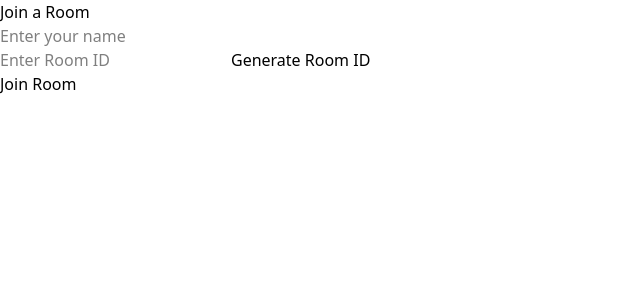
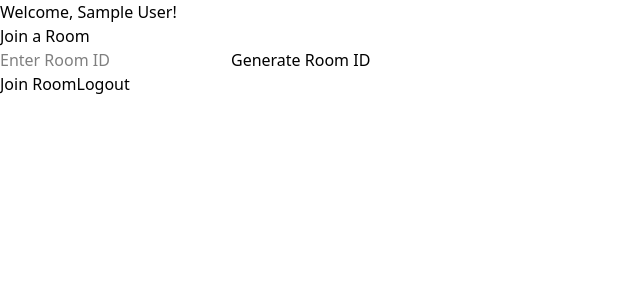
Before and after one commit to VedantJ28/REAL-TIME-COLLABORATIVE-CODE-EDITOR, a React (Vite) app in the folder client/: page / in a window 1280 px wide. Shown: the top 300 px of the page, without its empty margins (0-640 px from the left). Built offline with nearby package versions, Linux system fonts and the light colour scheme; no server answers; sample sign-in values are in the browser's storage.

Commit message:
Added protected Routes

```diff
--- a/client/src/App.jsx
+++ b/client/src/App.jsx
@@ -3,14 +3,29 @@ import { BrowserRouter as Router, Routes, Route } from "react-router-dom";
 import RoomPage from "./pages/RoomPage";
 import EditorPage from "./pages/EditorPage";
 import AuthPage from "./pages/AuthPage";
+import ProtectedRoute from "./components/ProtectedRoute";
 
 const App = () => {
   return (
     <Router>
       <Routes>
-        <Route path="/" element={<RoomPage />} />
-        <Route path="/editor/:roomId" element={<EditorPage />} />
-        <Route path= "/auth" element={<AuthPage />} />
+        <Route path="/auth" element={<AuthPage />} />
+        <Route
+          path="/"
+          element={
+            <ProtectedRoute>
+              <RoomPage />
+            </ProtectedRoute>
+          }
+        />
+        <Route
+          path="/editor/:roomId"
+          element={
+            <ProtectedRoute>
+              <EditorPage />
+            </ProtectedRoute>
+          }
+        />
       </Routes>
     </Router>
   );
--- /dev/null
+++ b/client/src/components/ProtectedRoute.jsx
@@ -0,0 +1,29 @@
+import React, { useEffect, useState } from 'react';
+import { auth } from '../utils/firebase';
+import { onAuthStateChanged } from 'firebase/auth';
+import { Navigate } from 'react-router-dom';
+
+const ProtectedRoute = ({ children }) => {
+    const [user, setUser] = useState(null);
+    const [loading, setLoading] = useState(true);
+
+    useEffect(() => {
+        const unsubscribe = onAuthStateChanged(auth, (currentUser) => {
+            setUser(currentUser);
+            setLoading(false);
+        });
+        return () => unsubscribe();
+    }, []);
+
+    if (loading) {
+        return <div>Loading...</div>;
+    }
+
+    if (!user) {
+        return <Navigate to="/auth" />;
+    }
+
+    return children;
+};
+
+export default ProtectedRoute;
--- a/client/src/pages/RoomPage.jsx
+++ b/client/src/pages/RoomPage.jsx
@@ -1,11 +1,21 @@
-import React, { useState } from "react";
+import React, { useState, useEffect } from "react";
 import { useNavigate } from "react-router-dom";
 import { v4 as uuidv4 } from "uuid";
+import { logout } from "../utils/auth";
+import { onAuthStateChanged } from "firebase/auth";
+import { auth } from "../utils/firebase";
 
 const RoomPage = () => {
   const [roomId, setRoomId] = useState("");
-  const [name, setName] = useState("");
+  const [currentUser, setCurrentUser] = useState(null);
   const navigate = useNavigate();
+
+  useEffect(() => {
+    const unsubscribe = onAuthStateChanged(auth, (user) => {
+      setCurrentUser(user);
+    });
+    return unsubscribe;
+  }, []);
 
   // Generate a new room ID
   const createRoom = () => {
@@ -13,25 +23,22 @@ const RoomPage = () => {
     setRoomId(newRoomId);
   };
 
-  // Join the editor with entered room ID and name
+  // Join the editor with entered room ID and user's name from auth state
   const joinRoom = () => {
-    if (!name.trim() || !roomId.trim()) {
-      alert("Please enter your name and a valid Room ID.");
+    if (!currentUser || !roomId.trim()) {
+      alert("Please ensure you are logged in and enter a valid Room ID.");
       return;
     }
-    navigate(`/editor/${roomId}?name=${encodeURIComponent(name)}`);
+    const userName = currentUser.displayName || currentUser.email;
+    navigate(`/editor/${roomId}?name=${encodeURIComponent(userName)}`);
   };
 
   return (
     <div className="room-page">
+      {currentUser && (
+        <h2>Welcome, {currentUser.displayName || currentUser.email}!</h2>
+      )}
       <h1>Join a Room</h1>
-
-      <input
-        type="text"
-        placeholder="Enter your name"
-        value={name}
-        onChange={(e) => setName(e.target.value)}
-      />
 
       <div>
         <input
@@ -44,6 +51,7 @@ const RoomPage = () => {
       </div>
 
       <button onClick={joinRoom}>Join Room</button>
+      <button onClick={logout}>Logout</button>
     </div>
   );
 };
```
